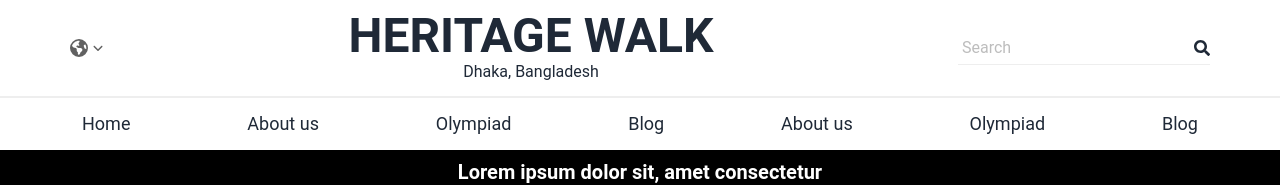
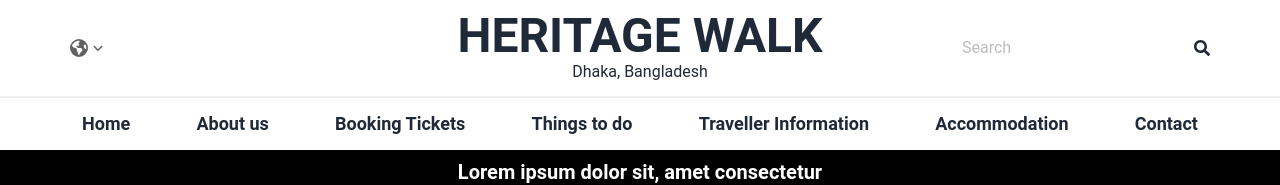
Before and after one commit to hasiburrahmanakash79/Heritage-walk, a React (Vite) app: page / in a window 1280 px wide. Shown: the top 185 px of the page. Built offline with nearby package versions, Linux system fonts and the light colour scheme.

Commit message:
change nav

```diff
--- a/src/Shared/Navbar/Navbar.jsx
+++ b/src/Shared/Navbar/Navbar.jsx
@@ -20,38 +20,38 @@ const Navbar = () => {
   const NavItems = (
     <>
       <li>
-        <Link className="hover:underline" to="/">
+        <Link className="hover:underline font-semibold" to="/">
           Home
         </Link>
       </li>
       <li>
-        <Link className="hover:underline" to="/about">
+        <Link className="hover:underline font-semibold" to="/about">
           About us
         </Link>
       </li>
       <li>
-        <Link className="hover:underline" to="/olympiad">
-          Olympiad
+        <Link className="hover:underline font-semibold" to="/booking">
+          Booking Tickets
         </Link>
       </li>
       <li>
-        <Link className="hover:underline" to="/blog">
-          Blog
+        <Link className="hover:underline font-semibold" to="/thing">
+          Things to do
         </Link>
       </li>
       <li>
-        <Link className="hover:underline" to="/about">
-          About us
+        <Link className="hover:underline font-semibold" to="/traveller">
+          Traveller Information
         </Link>
       </li>
       <li>
-        <Link className="hover:underline" to="/olympiad">
-          Olympiad
+        <Link className="hover:underline font-semibold" to="/accommodation">
+          Accommodation
         </Link>
       </li>
       <li>
-        <Link className="hover:underline" to="/blog">
-          Blog
+        <Link className="hover:underline font-semibold" to="/contact">
+          Contact
         </Link>
       </li>
     </>
@@ -60,7 +60,7 @@ const Navbar = () => {
   return (
     <div className="">
       <div className="border-b-2 p-3">
-        <div className="flex justify-between items-center container mx-auto">
+        <div className="grid grid-cols-3 justify-between items-center container mx-auto">
           <div>
             <div className="hidden md:block">
               <Menu
@@ -135,8 +135,8 @@ const Navbar = () => {
               <p>Dhaka, Bangladesh</p>
             </span>
           </div>
-          <div className="text-end">
-            <div className="hidden md:flex items-center gap-2 border-b">
+          <div className="">
+            <div className="hidden md:flex justify-end items-center gap-2">
               <input
                 type="text"
                 className="p-1 rounded-none"
```
Also changed, not shown: 1 other file (tests, documents, lock files or other folders).
